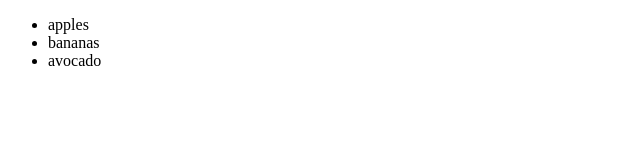
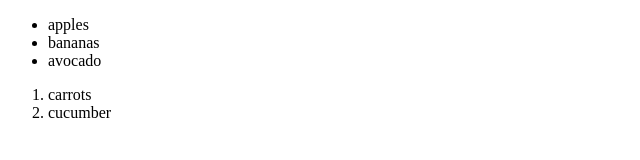
Before and after one commit to mbuchacz/html-training, a website: page index.html in a window 1280 px wide. Shown: the whole page, without its empty margins (0-640 px from the left). Drawn offline with Linux system fonts and the light colour scheme.

Commit message:
Shopping list-ordered

```diff
--- a/index.html
+++ b/index.html
@@ -12,6 +12,10 @@
                  <li>bananas</li>
                  <li>avocado</li>
              </ul>
+             <ol>
+                 <li>carrots</li>
+                 <li>cucumber</li>
+             </ol>
          </div>
     </body>
 </html>
```
